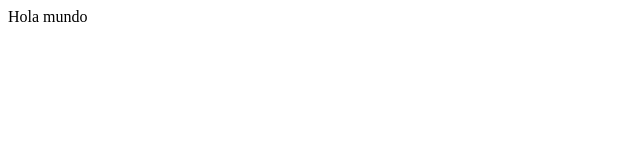
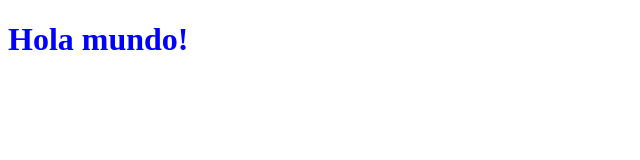
Before and after one commit to met-avila/demo, a plain HTML site: page index.html in a window 1280 px wide. Shown: the whole page, without its empty margins (0-640 px from the left). Drawn offline with Linux system fonts and the light colour scheme.

Commit message:
Se agrega estilo a la pagina index.html #issue1

```diff
--- a/index.css
+++ b/index.css
@@ -1,3 +1,3 @@
-body {
-    color: red;
+h1 {
+    color: blue;
 }
--- a/index.html
+++ b/index.html
@@ -1 +1,15 @@
-Hola mundo
+<!DOCTYPE html>
+<html>
+
+<head>
+    <title>Document</title>
+    <link rel="stylesheet" href="index.css">
+</head>
+
+<body>
+    <h1>
+        Hola mundo!
+    </h1>
+</body>
+
+</html>
```
